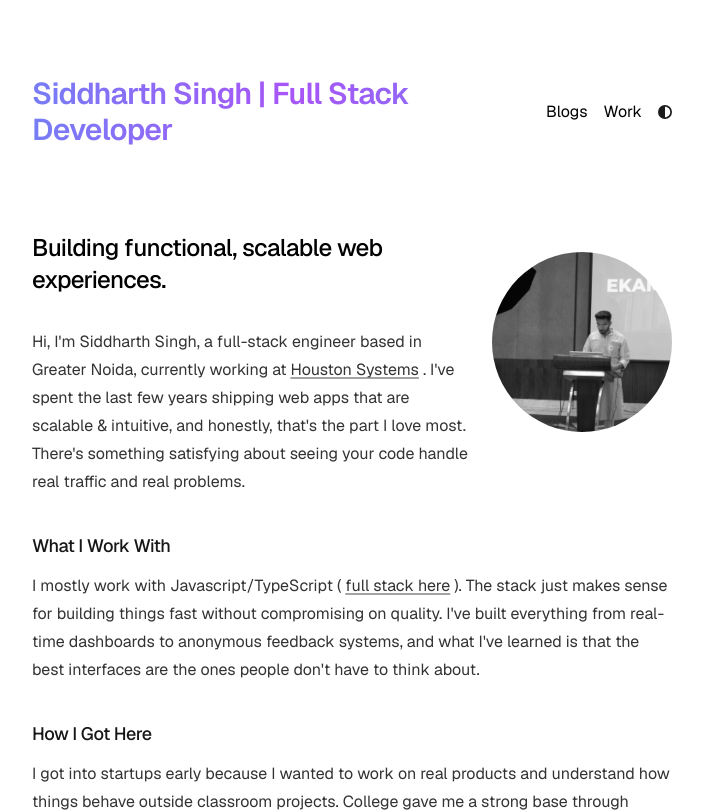
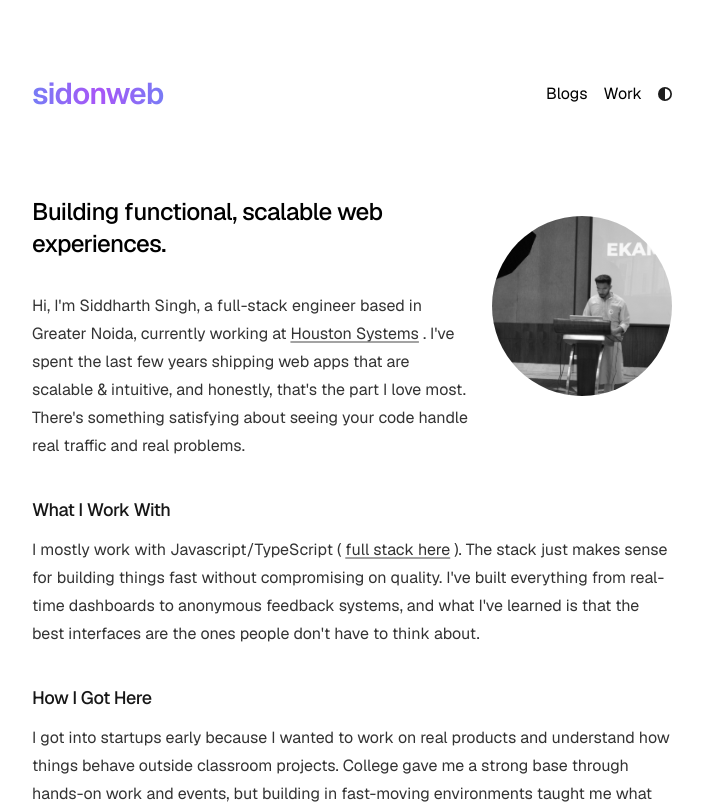
Before and after one commit to sidonweb/sidonweb.com, a Next.js app: page / in a window 1280 px wide. Shown: the top 812 px of the page, without its empty margins (288-991 px from the left). Built offline with nearby package versions, Linux system fonts and the light colour scheme.

Commit message:
fix: replace dynamic title with static site name in Navbar component

```diff
--- a/app/components/nav.tsx
+++ b/app/components/nav.tsx
@@ -1,6 +1,5 @@
 import Link from "next/link";
 import { ThemeSwitch } from "./theme-switch";
-import { metaData } from "../config";
 
 const navItems = {
   "/blogs": { name: "Blogs" },
@@ -15,7 +14,7 @@ export function Navbar() {
           <Link href="/" className="text-3xl font-semibold bg-gradient-to-r bg-clip-text  text-transparent
             from-[#47a3f3]  via-purple-500 to-[#47a3f3]
             animate-text tracking-tight">
-              {metaData.title}
+              sidonweb
           </Link>
         </div>
         <div className="flex flex-row gap-4 mt-6 md:mt-0 md:ml-auto items-center">
```
